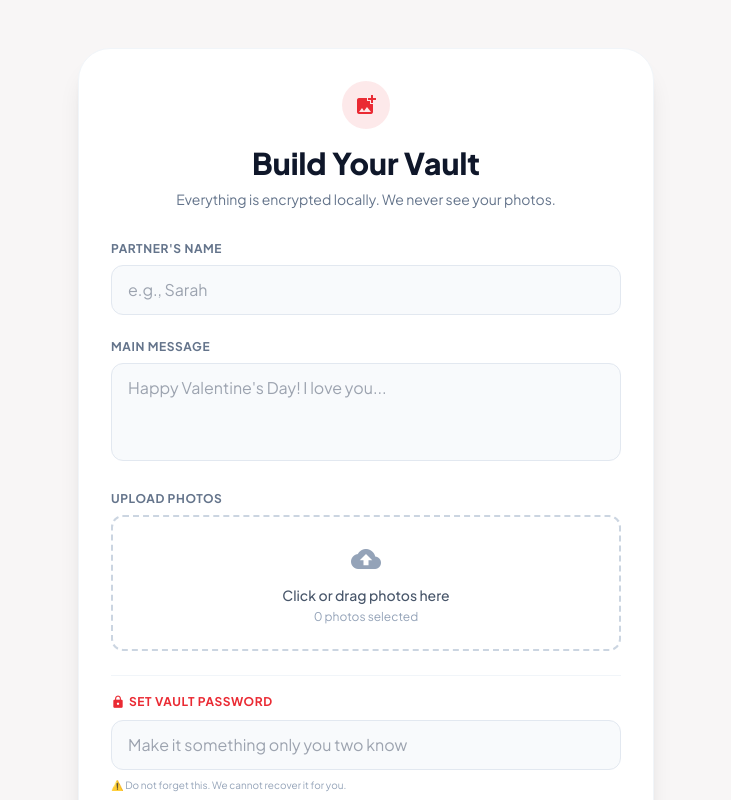
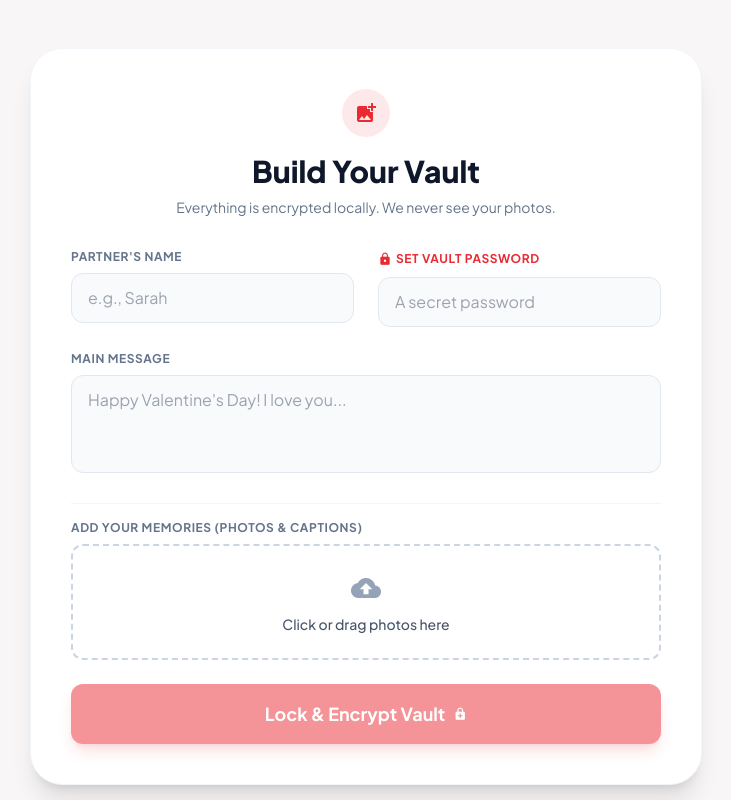
Before and after one commit to VKaushalya03/valentine-vault, a React (Vite) app: page /create in a window 1280 px wide. Shown: the top 800 px of the page, without its empty margins (274-1005 px from the left). Built offline with nearby package versions, Linux system fonts and the light colour scheme.

Commit message:
Added multi-photo memory captions

```diff
--- a/src/pages/CreateVault.jsx
+++ b/src/pages/CreateVault.jsx
@@ -13,45 +13,53 @@ export default function CreateVault() {
   const [images, setImages] = useState([]);
   const [isProcessing, setIsProcessing] = useState(false);
 
-  // 1. Handle standard text inputs
+  // Handle standard text inputs
   const handleChange = (e) => {
     setFormData({ ...formData, [e.target.name]: e.target.value });
   };
 
-  // 2. The Magic: Convert Images to Base64 in the browser
+  // Convert Images to Base64 in the browser
   const handleImageUpload = (e) => {
     const files = Array.from(e.target.files);
 
     files.forEach((file) => {
       const reader = new FileReader();
       reader.onloadend = () => {
-        // reader.result is the Base64 string of the image
-        setImages((prev) => [
-          ...prev,
-          { photoUrl: reader.result, text: "A beautiful moment" },
-        ]);
+        // Add the image with an empty text field for the user to fill out
+        setImages((prev) => [...prev, { photoUrl: reader.result, text: "" }]);
       };
       reader.readAsDataURL(file);
     });
   };
 
-  // 3. Handle Submit
+  // Update the caption for a specific photo
+  const updateCaption = (index, newText) => {
+    setImages((prev) => {
+      const updated = [...prev];
+      updated[index].text = newText;
+      return updated;
+    });
+  };
+
+  // Remove a photo if they made a mistake
+  const removeImage = (index) => {
+    setImages((prev) => prev.filter((_, i) => i !== index));
+  };
+
+  // Handle Submit
   const handleSubmit = async (e) => {
     e.preventDefault();
     setIsProcessing(true);
 
     try {
-      // 1. Prepare the JSON data
       const vaultData = {
         partnerName: formData.partnerName,
         message: formData.message,
-        memories: images, // This contains our Base64 photo strings
+        memories: images, // Now contains multiple photos with custom captions!
       };
 
-      // 2. Encrypt everything using the password!
       const encryptedBundle = await encryptData(vaultData, formData.password);
 
-      // 3. Save the encrypted blob to Supabase
       const { data, error } = await supabase
         .from("vaults")
         .insert([
@@ -60,14 +68,13 @@ export default function CreateVault() {
             iv: encryptedBundle.iv,
             salt: encryptedBundle.salt,
             recipient_name: formData.partnerName,
-            theme_id: "classic", // We can make this dynamic later
+            theme_id: "classic",
           },
         ])
         .select();
 
       if (error) throw error;
 
-      // 4. Success! Navigate to their new unique Vault URL
       const newVaultId = data[0].id;
       navigate(`/v/${newVaultId}`);
     } catch (error) {
@@ -80,7 +87,7 @@ export default function CreateVault() {
 
   return (
     <div className="min-h-screen bg-[#f8f6f6] flex flex-col items-center py-12 px-4 font-display">
-      <div className="max-w-xl w-full bg-white rounded-[2rem] shadow-xl p-8 border border-slate-100">
+      <div className="max-w-2xl w-full bg-white rounded-[2rem] shadow-xl p-8 md:p-10 border border-slate-100">
         <div className="text-center mb-8">
           <div className="w-12 h-12 bg-[#ea2a33]/10 text-[#ea2a33] rounded-full flex items-center justify-center mx-auto mb-4">
             <span className="material-icons">add_photo_alternate</span>
@@ -94,6 +101,7 @@ export default function CreateVault() {
         </div>
 
         <form onSubmit={handleSubmit} className="space-y-6">
+          <div className="grid grid-cols-1 md:grid-cols-2 gap-6">
             {/* Partner Name */}
             <div>
               <label className="block text-xs font-bold text-slate-500 uppercase tracking-wider mb-2">
@@ -108,6 +116,24 @@ export default function CreateVault() {
                 className="w-full bg-slate-50 border border-slate-200 rounded-xl px-4 py-3 focus:outline-none focus:ring-2 focus:ring-[#ea2a33]/50"
                 placeholder="e.g., Sarah"
               />
+            </div>
+
+            {/* Encryption Password */}
+            <div>
+              <label className="block text-xs font-bold text-[#ea2a33] uppercase tracking-wider mb-2 flex items-center gap-1">
+                <span className="material-icons text-sm">lock</span> Set Vault
+                Password
+              </label>
+              <input
+                type="password"
+                name="password"
+                required
+                value={formData.password}
+                onChange={handleChange}
+                className="w-full bg-slate-50 border border-slate-200 rounded-xl px-4 py-3 focus:outline-none focus:ring-2 focus:ring-[#ea2a33]/50"
+                placeholder="A secret password"
+              />
+            </div>
           </div>
 
           {/* Main Message */}
@@ -126,12 +152,12 @@ export default function CreateVault() {
             />
           </div>
 
-          {/* Photo Upload */}
-          <div>
+          {/* Photo Upload Area */}
+          <div className="pt-4 border-t border-slate-100">
             <label className="block text-xs font-bold text-slate-500 uppercase tracking-wider mb-2">
-              Upload Photos
+              Add Your Memories (Photos & Captions)
             </label>
-            <div className="w-full border-2 border-dashed border-slate-300 rounded-xl p-6 text-center hover:bg-slate-50 transition-colors relative">
+            <div className="w-full border-2 border-dashed border-slate-300 rounded-xl p-6 text-center hover:bg-slate-50 transition-colors relative mb-4">
               <input
                 type="file"
                 multiple
@@ -145,52 +171,58 @@ export default function CreateVault() {
               <p className="text-sm font-medium text-slate-600">
                 Click or drag photos here
               </p>
-              <p className="text-xs text-slate-400 mt-1">
-                {images.length} photos selected
-              </p>
             </div>
 
-            {/* Image Previews */}
+            {/* Memory Editor List */}
             {images.length > 0 && (
-              <div className="flex gap-2 mt-4 overflow-x-auto pb-2">
+              <div className="space-y-3 max-h-80 overflow-y-auto pr-2 custom-scrollbar">
                 {images.map((img, idx) => (
+                  <div
+                    key={idx}
+                    className="flex flex-col sm:flex-row gap-4 items-center bg-slate-50 p-3 rounded-xl border border-slate-200 shadow-sm"
+                  >
                     <img
-                    key={idx}
                       src={img.photoUrl}
                       alt="preview"
-                    className="w-16 h-16 object-cover rounded-lg border border-slate-200"
+                      className="w-20 h-20 object-cover rounded-lg border border-slate-300 shadow-sm"
                     />
+
+                    <div className="flex-1 w-full">
+                      <input
+                        type="text"
+                        required
+                        value={img.text}
+                        onChange={(e) => updateCaption(idx, e.target.value)}
+                        placeholder="Write a short memory for this photo..."
+                        className="w-full bg-white border border-slate-200 rounded-lg px-3 py-2 text-sm focus:outline-none focus:ring-2 focus:ring-[#ea2a33]/50"
+                      />
+                    </div>
+
+                    <button
+                      type="button"
+                      onClick={() => removeImage(idx)}
+                      className="text-slate-400 hover:text-[#ea2a33] p-2 bg-white rounded-lg border border-slate-200 shadow-sm transition-colors"
+                      title="Remove Photo"
+                    >
+                      <span className="material-icons text-sm">delete</span>
+                    </button>
+                  </div>
                 ))}
               </div>
             )}
           </div>
 
-          {/* Encryption Password */}
-          <div className="pt-4 border-t border-slate-100">
-            <label className="block text-xs font-bold text-[#ea2a33] uppercase tracking-wider mb-2 flex items-center gap-1">
-              <span className="material-icons text-sm">lock</span> Set Vault
-              Password
-            </label>
-            <input
-              type="password"
-              name="password"
-              required
-              value={formData.password}
-              onChange={handleChange}
-              className="w-full bg-slate-50 border border-slate-200 rounded-xl px-4 py-3 focus:outline-none focus:ring-2 focus:ring-[#ea2a33]/50"
-              placeholder="Make it something only you two know"
-            />
-            <p className="text-[10px] text-slate-400 mt-2">
-              ⚠️ Do not forget this. We cannot recover it for you.
-            </p>
-          </div>
-
           <button
             type="submit"
             disabled={isProcessing || images.length === 0}
-            className="w-full bg-[#ea2a33] text-white font-bold text-lg py-4 rounded-xl shadow-lg shadow-[#ea2a33]/30 hover:bg-[#d41f27] transition-colors disabled:opacity-50 flex items-center justify-center gap-2"
+            className="w-full bg-[#ea2a33] text-white font-bold text-lg py-4 rounded-xl shadow-lg shadow-[#ea2a33]/30 hover:bg-[#d41f27] transition-all hover:-translate-y-1 disabled:opacity-50 disabled:hover:translate-y-0 flex items-center justify-center gap-2 mt-6"
           >
-            {isProcessing ? "Processing..." : "Lock & Encrypt Vault"}
+            {isProcessing ? "Encrypting & Saving..." : "Lock & Encrypt Vault"}
+            {!isProcessing && (
+              <span className="material-icons text-sm">
+                enhanced_encryption
+              </span>
+            )}
           </button>
         </form>
       </div>
```
Lines whose indentation alone changed are shown as unchanged.
